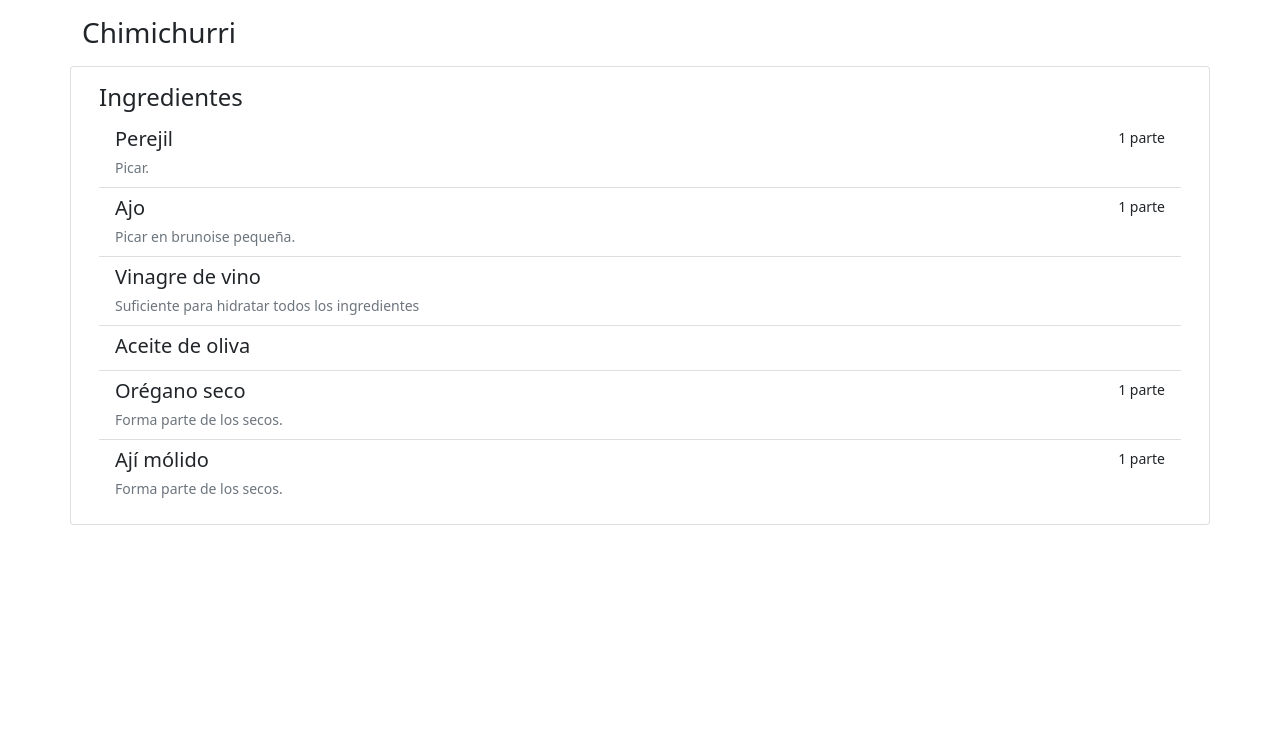
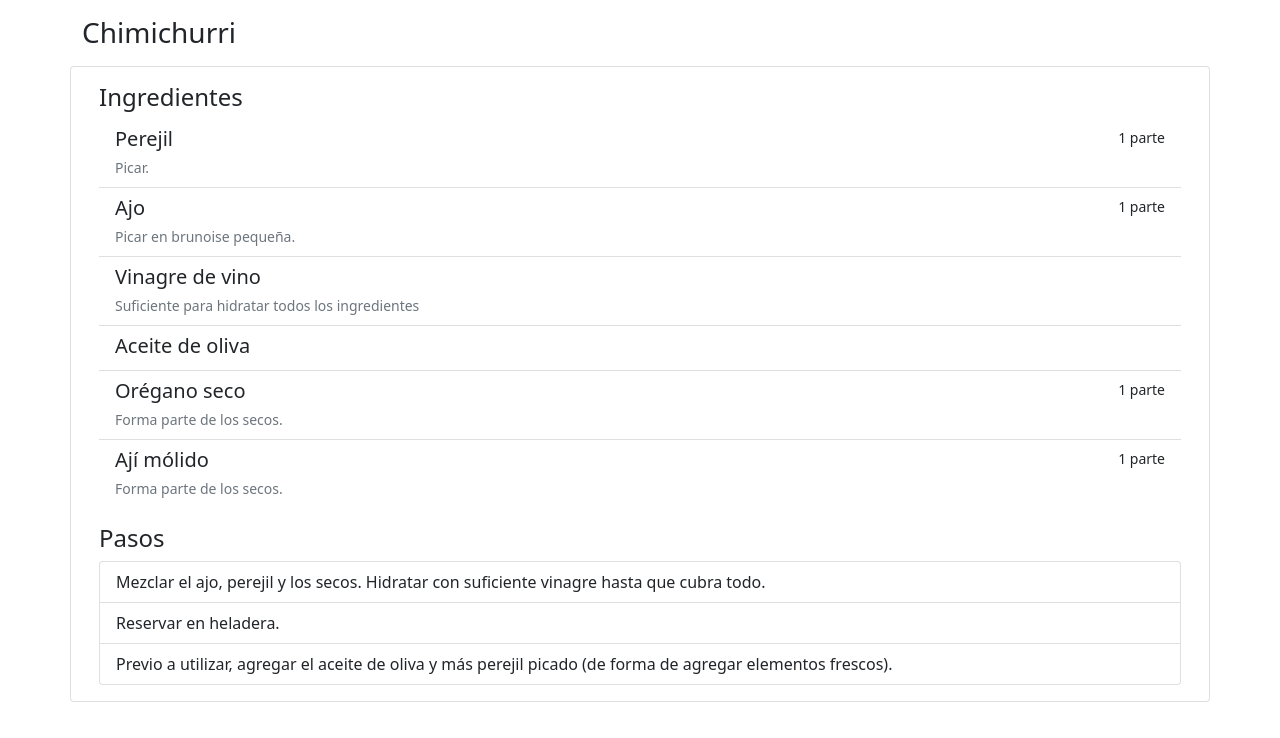
Before and after one commit to thepalbi/recetario, a Next.js app: page /recipes/chimichurri in a window 1280 px wide. Shown: the top 738 px of the page. Built offline with nearby package versions, Linux system fonts and the light colour scheme.

Commit message:
steps added with horrible UI

```diff
--- a/components/Recipe.tsx
+++ b/components/Recipe.tsx
@@ -1,5 +1,7 @@
+import { resourceUsage } from 'process';
+import { func } from 'prop-types';
 import * as React from 'react';
-import { Recipe, IngredientDetails, NamedIngredient } from '../interfaces';
+import { Recipe, IngredientDetails, NamedIngredient, Step } from '../interfaces';
 
 type RecipeProps = {
   recipe: Recipe
@@ -9,6 +11,7 @@ function Recipe({ recipe }: RecipeProps) {
   return <div className='card'>
     <div className='card-body'>
       <IngredientList ingredients={recipe.ingredients}></IngredientList>
+      <StepList steps={recipe.steps}></StepList>
     </div>
   </div>;
 }
@@ -52,4 +55,25 @@ function Ingredient({ ingredient }: IngredientProps) {
   )
 }
 
+function StepList({ steps }: { steps: Step[] }) {
+  return (
+    <>
+      <h4 className='mt-3'>Pasos</h4>
+      <ul className='list-group'>
+        {steps.map((s, i) =>
+          <Step key={i} step={s}></Step>
+        )}
+      </ul>
+    </>
+  )
+}
+
+function Step({ step }: { step: Step }) {
+  return (
+    <li className='list-group-item'>
+      {step.step}
+    </li>
+  );
+}
+
 export default Recipe;
```
